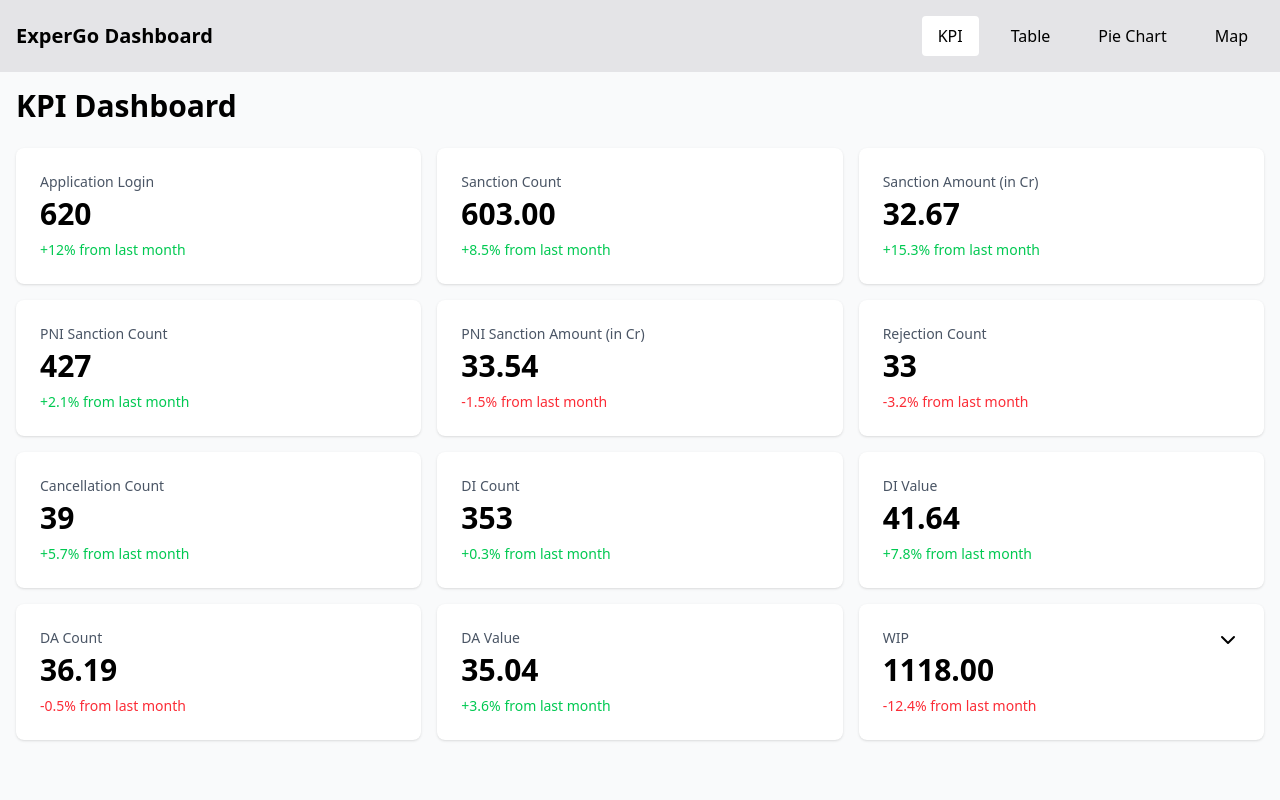
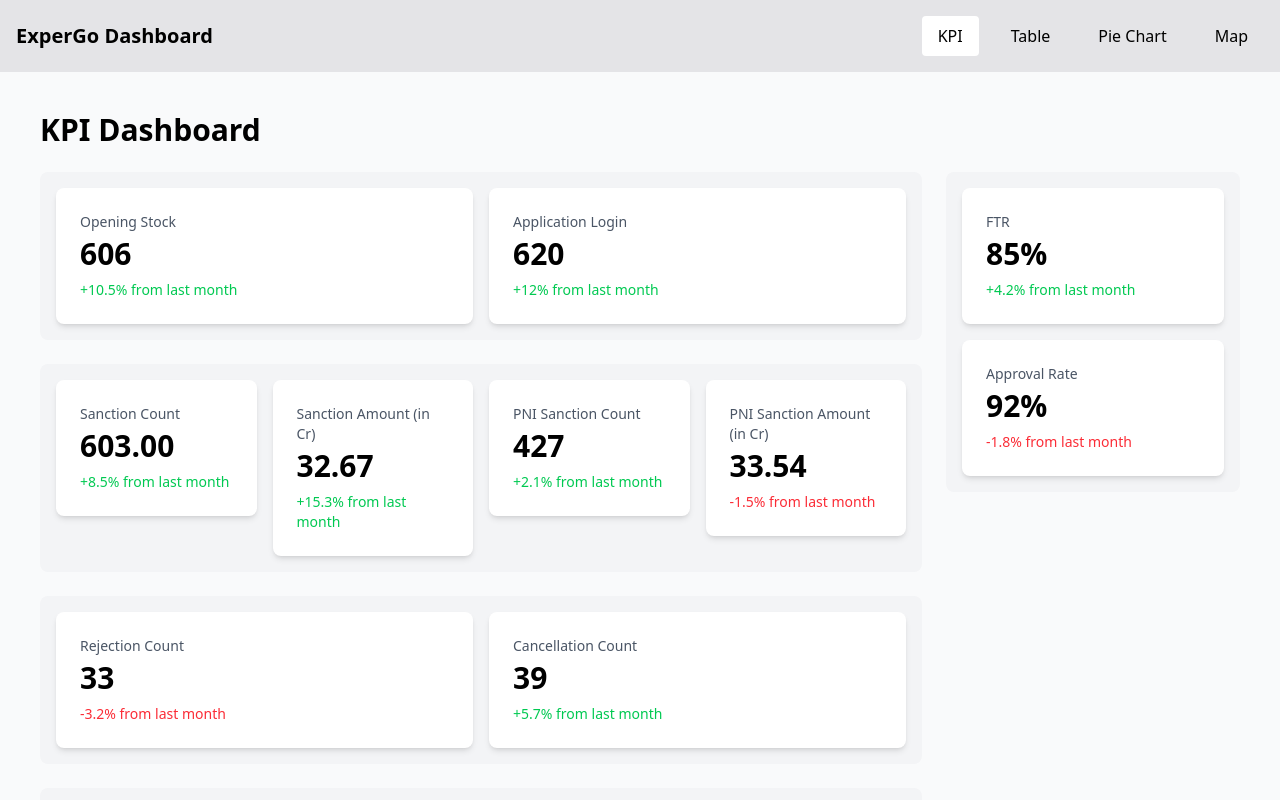
Before and after one commit to Amritesh-Bhardwaj/ExperGO-1, a Next.js app: page /kpi in a window 1280 px wide. Shown: the top 800 px of the page. Built offline with nearby package versions, Linux system fonts and the light colour scheme.

Commit message:
KPI Page - Updated New Layout - Unstyleld

```diff
--- a/src/app/(dashboard)/kpi/page.tsx
+++ b/src/app/(dashboard)/kpi/page.tsx
@@ -1,75 +1,162 @@
 "use client";
-import React from 'react';
-import KpiCard from '../../components/KpiCard';
+
+import React from "react";
+import KpiCard from "../../components/KpiCard";
 
 export default function KpiPage() {
   const kpis = [
-    { title: 'Application Login', value: '620', change: 12 },
-    { title: 'Sanction Count', value: '603.00', change: 8.5 },
-    { title: 'Sanction Amount (in Cr)', value: '32.67', change: 15.3 },
-    { title: 'PNI Sanction Count', value: '427', change: 2.1 },
-    { title: 'PNI Sanction Amount (in Cr)', value: '33.54', change: -1.5 },
-    { title: 'Rejection Count', value: '33', change: -3.2 },
-    { title: 'Cancellation Count', value: '39', change: 5.7 },
-    { title: 'DI Count', value: '353', change: 0.3 },
-    { title: 'DI Value', value: '41.64', change: 7.8 },
-    { title: 'DA Count', value: '36.19', change: -0.5 },
-    { title: 'DA Value', value: '35.04', change: 3.6 },
+    { title: "Opening Stock", value: "606", change: 10.5 },
+    { title: "Application Login", value: "620", change: 12 },
+    { title: "Sanction Count", value: "603.00", change: 8.5 },
+    { title: "Sanction Amount (in Cr)", value: "32.67", change: 15.3 },
+    { title: "PNI Sanction Count", value: "427", change: 2.1 },
+    { title: "PNI Sanction Amount (in Cr)", value: "33.54", change: -1.5 },
+    { title: "Rejection Count", value: "33", change: -3.2 },
+    { title: "Cancellation Count", value: "39", change: 5.7 },
+    { title: "DI Count", value: "353", change: 0.3 },
+    { title: "DI Value", value: "41.64", change: 7.8 },
+    { title: "DA Count", value: "36.19", change: -0.5 },
+    { title: "DA Value", value: "35.04", change: 3.6 },
   ];
 
   // WIP child cards data
   const wipChildrenData = [
-    { title: 'Pending Approval', value: '322', change: 2.1 },
-    { title: 'Under Review', value: '276', change: -5.3 },
-    { title: 'Awaiting Documents', value: '185', change: 7.8 },
-    { title: 'Verification Stage', value: '291', change: -1.2 },
-    { title: 'Final Processing', value: '44', change: 12.5 },
+    { title: "Pending Approval", value: "322", change: 2.1 },
+    { title: "Under Review", value: "276", change: -5.3 },
+    { title: "Awaiting Documents", value: "185", change: 7.8 },
+    { title: "Verification Stage", value: "291", change: -1.2 },
+    { title: "Final Processing", value: "44", change: 12.5 },
   ];
 
+  // New components for the vertical box
+  const additionalKpis = [
+    { title: "FTR", value: "85%", change: 4.2 },
+    { title: "Approval Rate", value: "92%", change: -1.8 },
+  ];
+
+  // Helper function to filter KPIs by titles
+  const getKpisByTitles = (titles: string[]) => {
+    return kpis.filter((kpi) => titles.includes(kpi.title));
+  };
+
   return (
-    <div className="container mx-auto">
+    <div className="container mx-auto p-6">
       <h1 className="text-3xl font-bold mb-6">KPI Dashboard</h1>
 
-      <div className="grid grid-cols-1 md:grid-cols-2 lg:grid-cols-3 gap-4">
-        {/* Regular KPI cards */}
-        {kpis.map((kpi, index) => {
-          // For all cards except WIP
-          if (kpi.title !== "WIP") {
-            return (
+      {/* Main layout: 75% left, 25% right */}
+      <div className="flex flex-col lg:flex-row gap-6">
+        {/* Left Section (75%): Horizontal Boxes */}
+        <div className="w-full lg:w-3/4 flex flex-col gap-6">
+          {/* 1st Horizontal Box: Opening Stock, Application Login */}
+          <div className="bg-gray-100 rounded-lg p-4">
+            <div className="grid grid-cols-1 md:grid-cols-2 gap-4">
+              {getKpisByTitles(["Opening Stock", "Application Login"]).map((kpi, index) => (
                 <KpiCard
                   key={index}
                   title={kpi.title}
                   value={kpi.value}
                   change={kpi.change}
                 />
-            );
-          }
-          return null;
-        })}
+              ))}
+            </div>
+          </div>
 
-        {/* WIP card with expandable children */}
+          {/* 2nd Horizontal Box: Sanction Count, Sanction Amount, PNI Count, PNI Amount */}
+          <div className="bg-gray-100 rounded-lg p-4">
+            <div className="grid grid-cols-1 md:grid-cols-2 lg:grid-cols-4 gap-4">
+              {getKpisByTitles([
+                "Sanction Count",
+                "Sanction Amount (in Cr)",
+                "PNI Sanction Count",
+                "PNI Sanction Amount (in Cr)",
+              ]).map((kpi, index) => (
+                <KpiCard
+                  key={index}
+                  title={kpi.title}
+                  value={kpi.value}
+                  change={kpi.change}
+                />
+              ))}
+            </div>
+          </div>
+
+          {/* 3rd Horizontal Box: Rejection Count, Cancellation Count */}
+          <div className="bg-gray-100 rounded-lg p-4">
+            <div className="grid grid-cols-1 md:grid-cols-2 gap-4">
+              {getKpisByTitles(["Rejection Count", "Cancellation Count"]).map((kpi, index) => (
+                <KpiCard
+                  key={index}
+                  title={kpi.title}
+                  value={kpi.value}
+                  change={kpi.change}
+                />
+              ))}
+            </div>
+          </div>
+
+          {/* 4th Horizontal Box: DI Count, DI Value, DA Count, DA Value */}
+          <div className="bg-gray-100 rounded-lg p-4">
+            <div className="grid grid-cols-1 md:grid-cols-2 lg:grid-cols-4 gap-4">
+              {getKpisByTitles(["DI Count", "DI Value", "DA Count", "DA Value"]).map((kpi, index) => (
+                <KpiCard
+                  key={index}
+                  title={kpi.title}
+                  value={kpi.value}
+                  change={kpi.change}
+                />
+              ))}
+            </div>
+          </div>
+
+          {/* 5th Horizontal Box: WIP (Expandable) */}
+          <div className="bg-gray-100 rounded-lg p-4">
             <KpiCard
               title="WIP"
               value="1118.00"
               change={-12.4}
               isExpandable={true}
             >
-          {/* Empty placeholder - we'll render children outside of parent card */}
-        </KpiCard>
-      </div>
-
-      {/* WIP child cards section with initial hidden state */}
-      <div id="wip-children" className="mt-8 w-full" style={{ display: 'none' }}>
-        <div className="grid grid-cols-1 md:grid-cols-2 lg:grid-cols-5 gap-4">
+              {/* Render WIP child cards inside the parent */}
+              {(isExpanded: boolean) =>
+                isExpanded && (
+                  <div className="mt-2 pl-4 border-l-2 border-gray-200 space-y-2">
                     {wipChildrenData.map((childKpi, index) => (
-            <div key={index} className="bg-gray-50 rounded-md p-4 shadow-sm">
-              <h4 className="text-gray-600 text-xs font-medium">{childKpi.title}</h4>
+                      <div
+                        key={index}
+                        className="bg-gray-50 rounded-lg p-4"
+                      >
+                        <h4 className="text-gray-600 text-xs font-medium">
+                          {childKpi.title}
+                        </h4>
                         <p className="text-xl font-bold">{childKpi.value}</p>
-              <p className={`text-xs ${childKpi.change >= 0 ? 'text-green-500' : 'text-red-500'}`}>
-                {`${childKpi.change >= 0 ? '+' : ''}${childKpi.change}% from last month`}
+                        <p
+                          className={`text-xs ${
+                            childKpi.change >= 0 ? "text-green-500" : "text-red-500"
+                          }`}
+                        >
+                          {`${childKpi.change >= 0 ? "+" : ""}${childKpi.change}% from last month`}
                         </p>
                       </div>
                     ))}
+                  </div>
+                )
+              }
+            </KpiCard>
+          </div>
+        </div>
+
+        {/* Right Section (25%): Vertical Box with FTR and Approval Rate */}
+        <div className="w-full lg:w-1/4">
+          <div className="bg-gray-100 rounded-lg p-4 flex flex-col gap-4">
+            {additionalKpis.map((kpi, index) => (
+              <KpiCard
+                key={index}
+                title={kpi.title}
+                value={kpi.value}
+                change={kpi.change}
+              />
+            ))}
+          </div>
         </div>
       </div>
     </div>
--- a/src/app/components/KpiCard.tsx
+++ b/src/app/components/KpiCard.tsx
@@ -1,6 +1,7 @@
 "use client";
-import React, { useState, useEffect, useRef } from 'react';
-import { ChevronDown } from 'lucide-react';
+
+import React, { useState, useEffect, useRef } from "react";
+import { ChevronDown } from "lucide-react";
 
 type KpiCardProps = {
   title: string;
@@ -8,21 +9,21 @@ type KpiCardProps = {
   change: number;
   unit?: string;
   isExpandable?: boolean;
-  children?: React.ReactNode;
+  children?: ((isExpanded: boolean) => React.ReactNode) | React.ReactNode;
 };
 
 export default function KpiCard({
   title,
   value,
   change,
-  unit = '%',
+  unit = "%",
   isExpandable = false,
-  children
+  children,
 }: KpiCardProps) {
   const [isExpanded, setIsExpanded] = useState(false);
   const [isAnimating, setIsAnimating] = useState(false);
   const isPositive = change >= 0;
-  const changeText = `${isPositive ? '+' : ''}${change}${unit} from last month`;
+  const changeText = `${isPositive ? "+" : ""}${change}${unit} from last month`;
   const animationTimeoutRef = useRef<NodeJS.Timeout | null>(null);
 
   const handleCardClick = () => {
@@ -37,29 +38,6 @@ export default function KpiCard({
   };
 
   const handleFadeOut = () => {
-    if (title === "WIP") {
-      const wipChildrenContainer = document.getElementById('wip-children');
-      if (wipChildrenContainer) {
-        setIsAnimating(true);
-        // Rotate the chevron immediately when starting fadeOut
-        setIsExpanded(false);
-
-        wipChildrenContainer.classList.remove('animate-fadeIn');
-        wipChildrenContainer.classList.add('animate-fadeOut');
-
-        // Wait for animation to complete before cleaning up
-        if (animationTimeoutRef.current) {
-          clearTimeout(animationTimeoutRef.current);
-        }
-
-        animationTimeoutRef.current = setTimeout(() => {
-          setIsAnimating(false);
-          wipChildrenContainer.style.display = 'none';
-          wipChildrenContainer.classList.remove('animate-fadeOut');
-        }, 300); // Match animation duration
-      }
-    } else {
-      // For non-WIP cards
     setIsAnimating(true);
     // Rotate the chevron immediately when starting fadeOut
     setIsExpanded(false);
@@ -71,20 +49,11 @@ export default function KpiCard({
     animationTimeoutRef.current = setTimeout(() => {
       setIsAnimating(false);
     }, 300); // Match animation duration
-    }
   };
 
-  // Effect for handling WIP container display
+  // Effect for handling animation
   useEffect(() => {
-    if (title === "WIP" && isExpanded) {
-      const wipChildrenContainer = document.getElementById('wip-children');
-      if (wipChildrenContainer) {
-        wipChildrenContainer.style.display = 'block';
-        wipChildrenContainer.classList.remove('animate-fadeOut');
-        void wipChildrenContainer.offsetWidth; // Trigger reflow
-        wipChildrenContainer.classList.add('animate-fadeIn');
-      }
-    }
+    // No external DOM manipulation needed since children are inside
   }, [isExpanded, title]);
 
   // Clean up timeout on unmount
@@ -99,29 +68,40 @@ export default function KpiCard({
   return (
     <div className="flex flex-col">
       <div
-        className={`bg-white rounded-lg shadow-sm p-6 hover:shadow-md transition-shadow ${isExpandable ? 'cursor-pointer' : ''}`}
+        className={`bg-white rounded-lg shadow-md p-6 hover:shadow-lg transition-shadow ${
+          isExpandable ? "cursor-pointer" : ""
+        }`}
         onClick={handleCardClick}
       >
         <div className="flex justify-between items-start">
           <h3 className="text-gray-600 text-sm font-medium mb-1">{title}</h3>
           {isExpandable && (
-            <span className={`transition-transform ${isExpanded ? 'rotate-180' : ''}`}>
+            <span className={`transition-transform ${isExpanded ? "rotate-180" : ""}`}>
               <ChevronDown size={24} className="text-black" />
             </span>
           )}
         </div>
         <p className="text-3xl font-bold mb-2">{value}</p>
-        <p className={`text-sm ${isPositive ? 'text-green-500' : 'text-red-500'}`}>
+        <p className={`text-sm ${isPositive ? "text-green-500" : "text-red-500"}`}>
           {changeText}
         </p>
       </div>
 
-      {/* Expandable children section - only for children OTHER than WIP */}
-      {isExpandable && (isExpanded || isAnimating) && title !== "WIP" && (
-        <div className={`mt-2 pl-4 border-l-2 border-gray-200 space-y-2 ${isExpanded ? 'animate-fadeIn' : 'animate-fadeOut'}`}>
+      {/* Expandable children section - supports render prop for WIP */}
+      {isExpandable &&
+        (typeof children === "function" ? (
+          <div
+            className={`mt-2 space-y-2 ${isExpanded ? "animate-fadeIn" : "animate-fadeOut"}`}
+          >
+            {children(isExpanded)}
+          </div>
+        ) : isExpanded || isAnimating ? (
+          <div
+            className={`mt-2 space-y-2 ${isExpanded ? "animate-fadeIn" : "animate-fadeOut"}`}
+          >
             {children}
           </div>
-      )}
+        ) : null)}
     </div>
   );
 }
```
Lines whose indentation alone changed are shown as unchanged.
